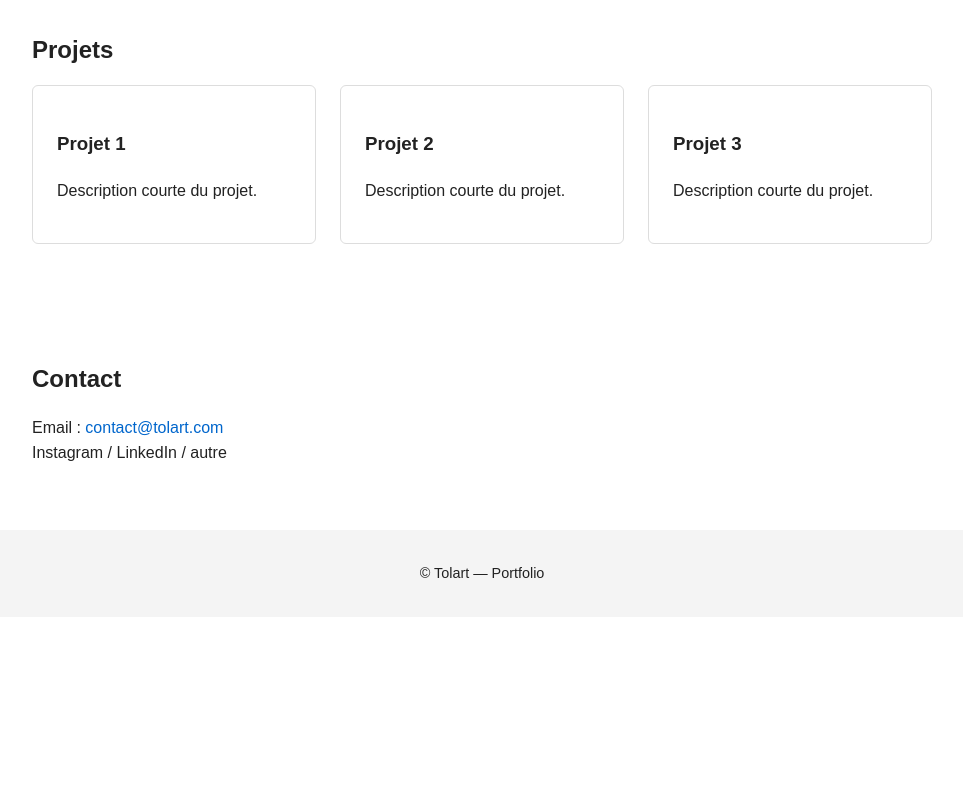
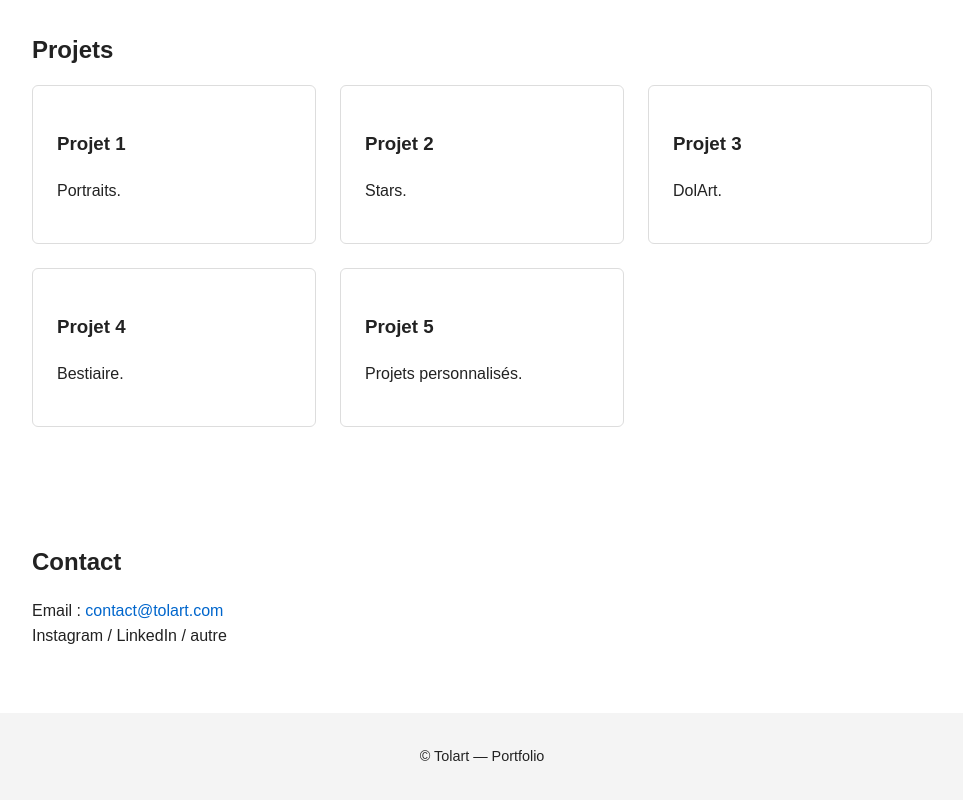
Before and after one commit to xtaquet-max/xtaquet-max.github.io, a website: page index.html in a window 1280 px wide. Shown: the part 763-1563 px from the top of the page, without its empty margins (158-1121 px from the left). Before the commit the page ends 1380 px from the top, so only its background shows below. Drawn offline with Linux system fonts and the light colour scheme.

Commit message:
Update index.html

```diff
--- a/index.html
+++ b/index.html
@@ -75,15 +75,23 @@ C’est alors le choix du support qui me guide sur le sujet retenu ou l’invers
   <div class="projects">
     <div class="card">
       <h3>Projet 1</h3>
-      <p>Description courte du projet.</p>
+      <p>Portraits.</p>
     </div>
     <div class="card">
       <h3>Projet 2</h3>
-      <p>Description courte du projet.</p>
+      <p>Stars.</p>
     </div>
     <div class="card">
       <h3>Projet 3</h3>
-      <p>Description courte du projet.</p>
+      <p>DolArt.</p>
+    </div>
+      <div class="card">
+      <h3>Projet 4</h3>
+      <p>Bestiaire.</p>
+    </div>
+      <div class="card">
+      <h3>Projet 5</h3>
+      <p>Projets personnalisés.</p>
     </div>
   </div>
 </section>
@@ -91,7 +99,7 @@ C’est alors le choix du support qui me guide sur le sujet retenu ou l’invers
 <section>
   <h2>Contact</h2>
   <p>
-    Email : <a href="mailto:contact@tolart.com">contact@tolart.com</a><br/>
+    Email : <a href="mailto:xtaquet@gmail.com">contact@tolart.com</a><br/>
     Instagram / LinkedIn / autre
   </p>
 </section>
```
